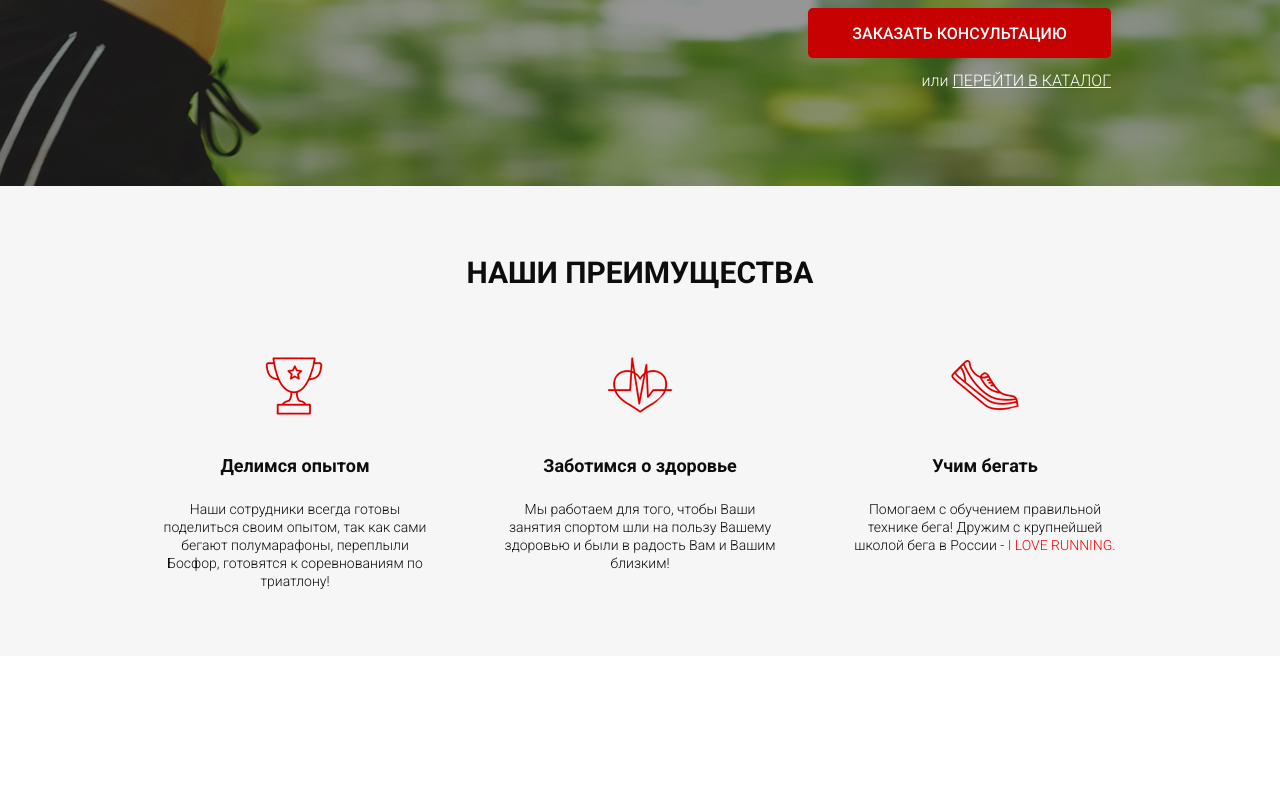
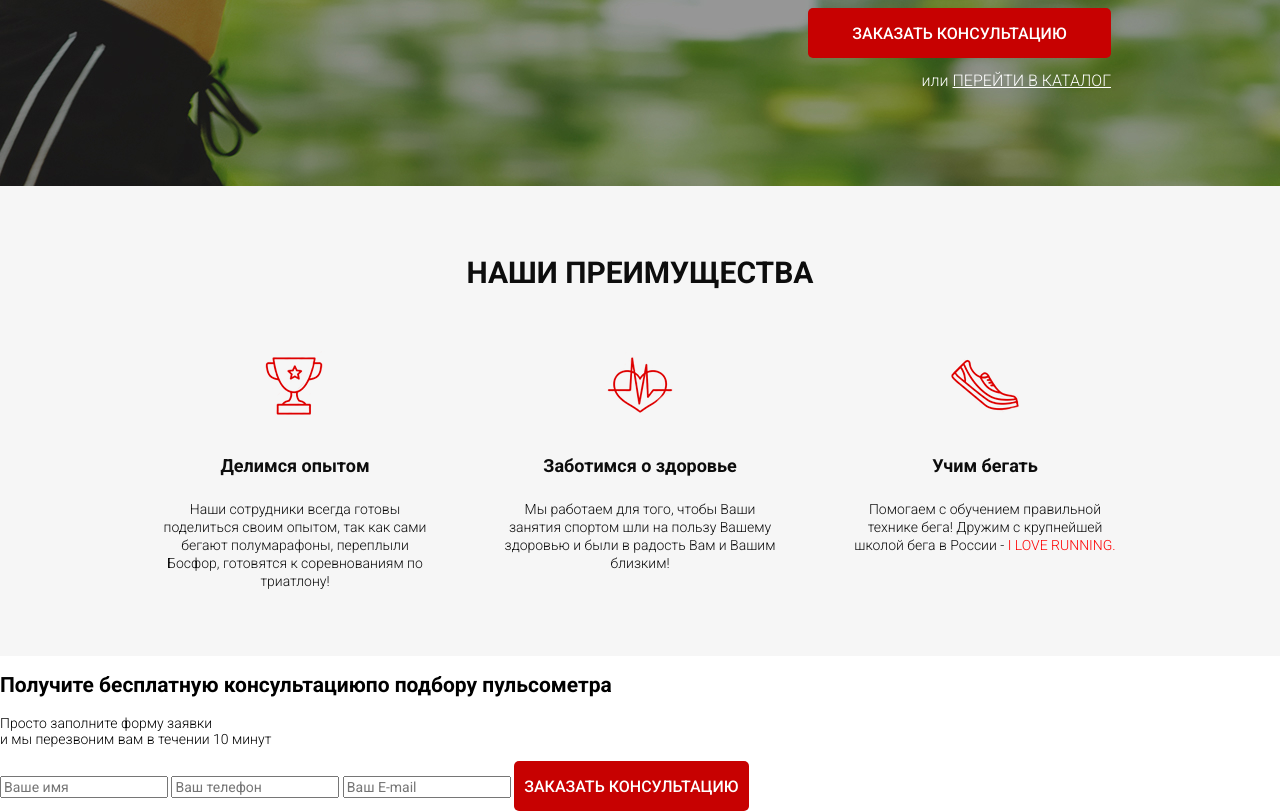
Before and after one commit to Rorsherh/Pulse, a website: page src/index.html in a window 1280 px wide. Shown: the part 464-1275 px from the top of the page. Before the commit the page ends 1120 px from the top, so only its background shows below. Drawn offline with nearby package versions, Linux system fonts and the light colour scheme; files that its build step writes are made by us from their sources; a web font is replaced by a local one.

Commit message:
верстка блоков констультации и формы

```diff
--- a/src/index.html
+++ b/src/index.html
@@ -12,7 +12,7 @@
     <link rel="stylesheet" href="css/normalize.css">
     <link rel="stylesheet" href="css/fonts.css">
     <link rel="stylesheet" href="css/style.css">
-    <title>Document</title>
+    <title>Pusle</title>
 </head>
 
 <body>
@@ -99,6 +99,26 @@
             </div>
         </div>
     </section>
+
+    <section class="consultation">
+        <div class="consultation__wrapper">
+            <h2 class="consultation__title">
+                Получите бесплатную консультациюпо подбору пульсометра
+            </h2>
+            <p class="consultation__text">
+                Просто заполните форму заявки<br>и мы перезвоним вам в течении 10 минут
+            </p>
+            <fomr class="main-form consultation__form">
+                <input class="main-form__text" type="text" placeholder="Ваше имя">
+                <input class="main-form__phone" type="tel" name="" id="" placeholder="Ваш телефон">
+                <input class="main-form__mail" type="email" name="" id="" placeholder="Ваш E-mail">
+                <input class="button-red button-red--big" type="submit" value="заказать консультацию">
+            </fomr>
+        </div>
+    </section>
 </body>
 
 </html>
+
+<!--    ++++    ++++    ++++    ++++  -->
+<!--    ----    ----    ----    ----  -->
```
